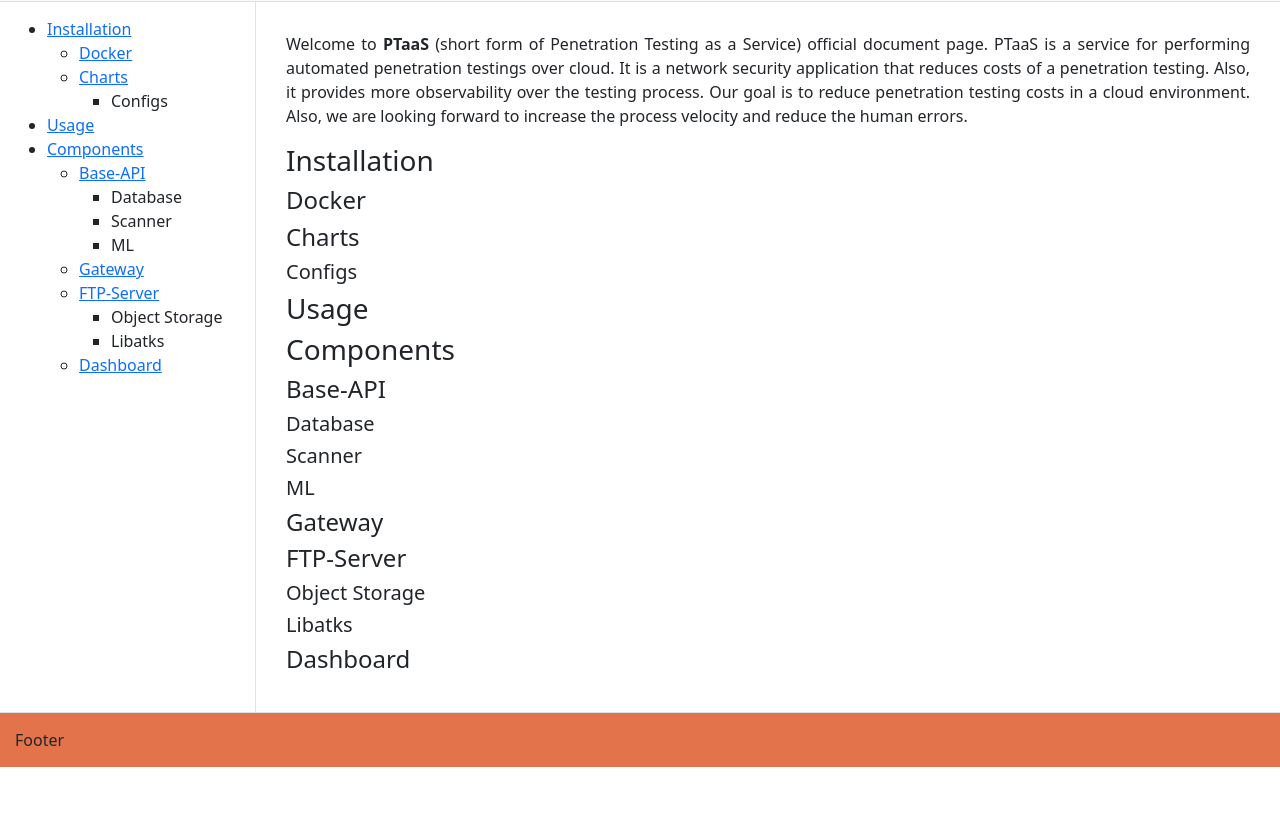
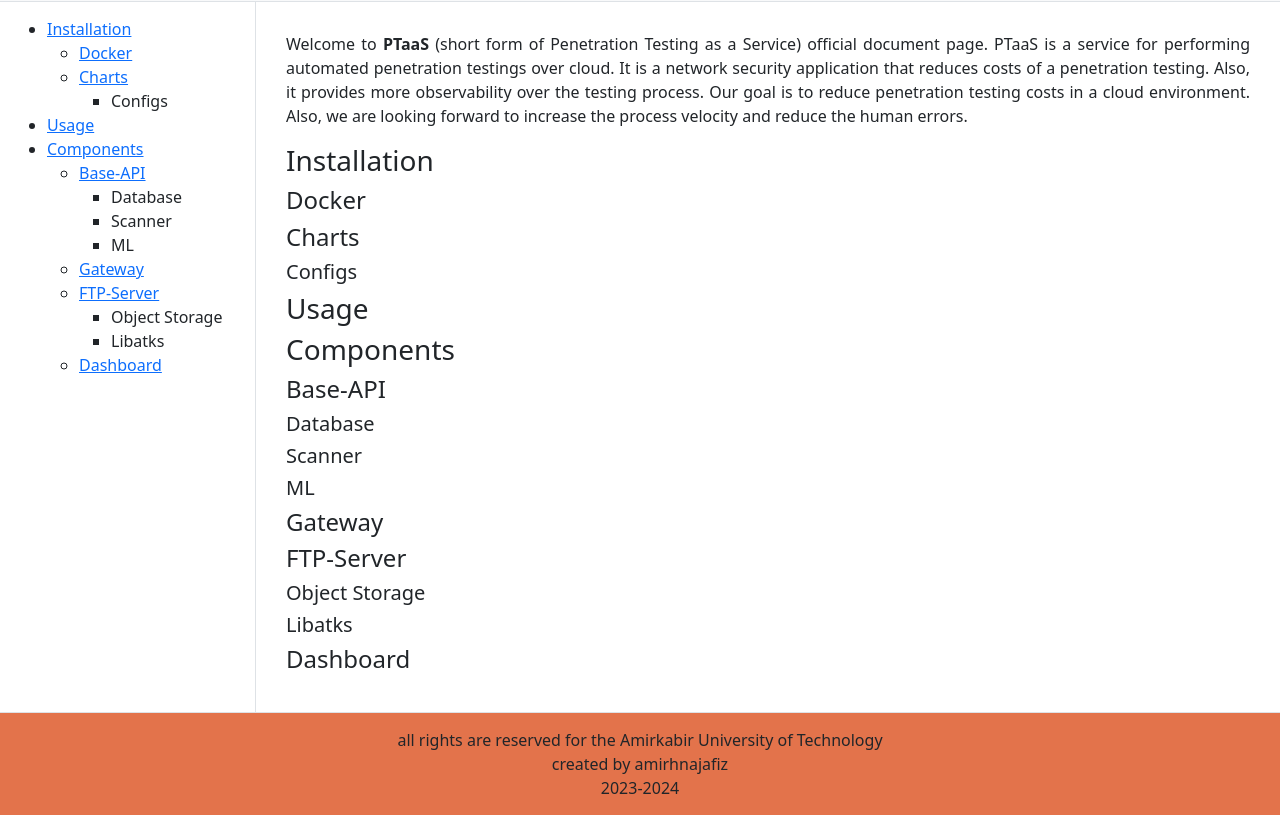
Before and after one commit to ptaas-tool/docs, a plain HTML site: page index.html in a window 1280 px wide. Shown: the part 75-890 px from the top of the page. Before the commit the page ends 842 px from the top, so only its background shows below. Drawn offline with nearby package versions, Linux system fonts and the light colour scheme.

Commit message:
add: footer section

```diff
--- a/index.html
+++ b/index.html
@@ -115,8 +115,10 @@
                 </div>
             </div>
         </div>
-        <div class="bg-orange text-dark p-15">
-            Footer
+        <div class="bg-orange text-dark p-15" style="text-align: center;">
+            all rights are reserved for the Amirkabir University of Technology <br />
+            created by amirhnajafiz <br />
+            2023-2024
         </div>
         <script src="src/script.js"></script>
     </body>
```
